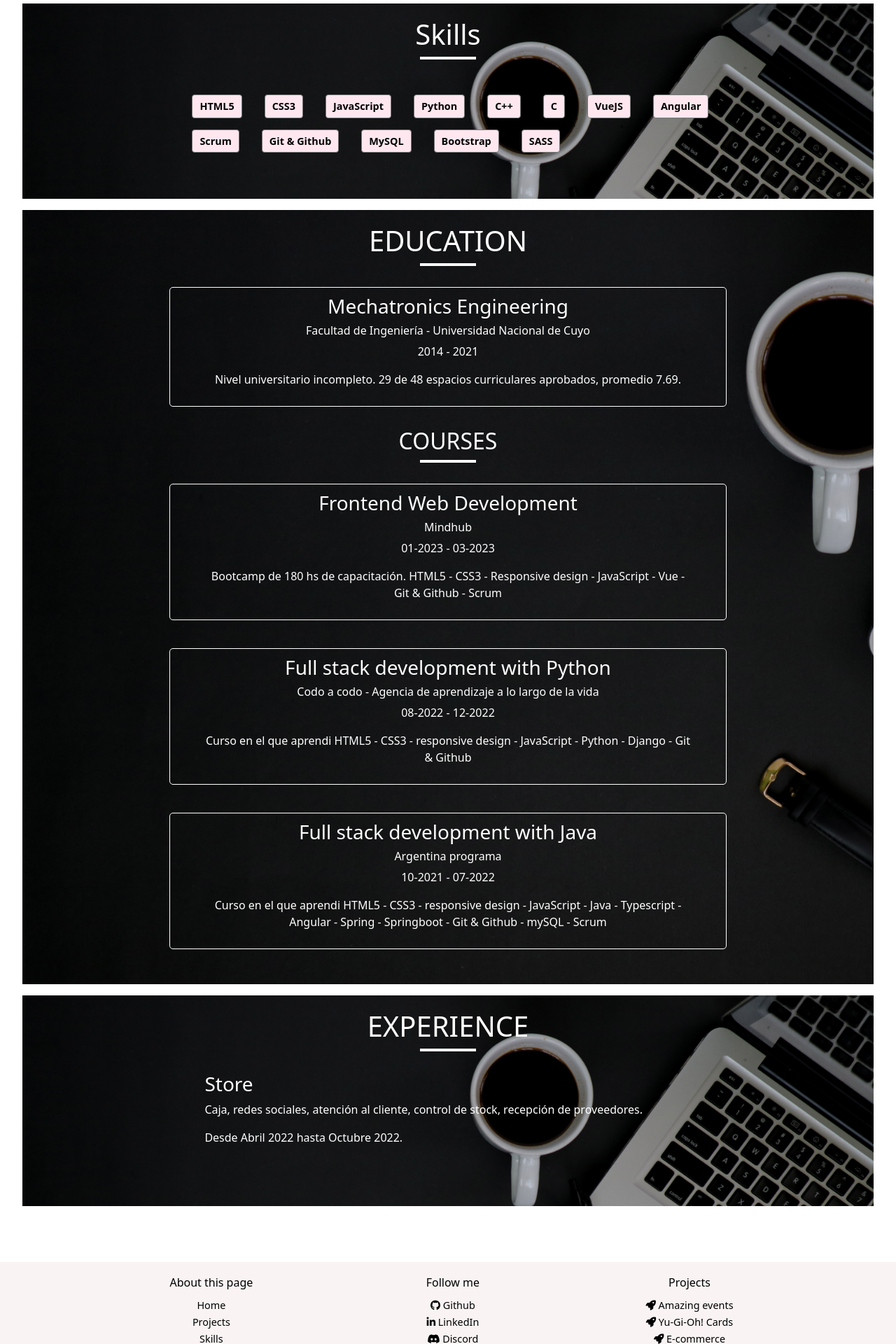
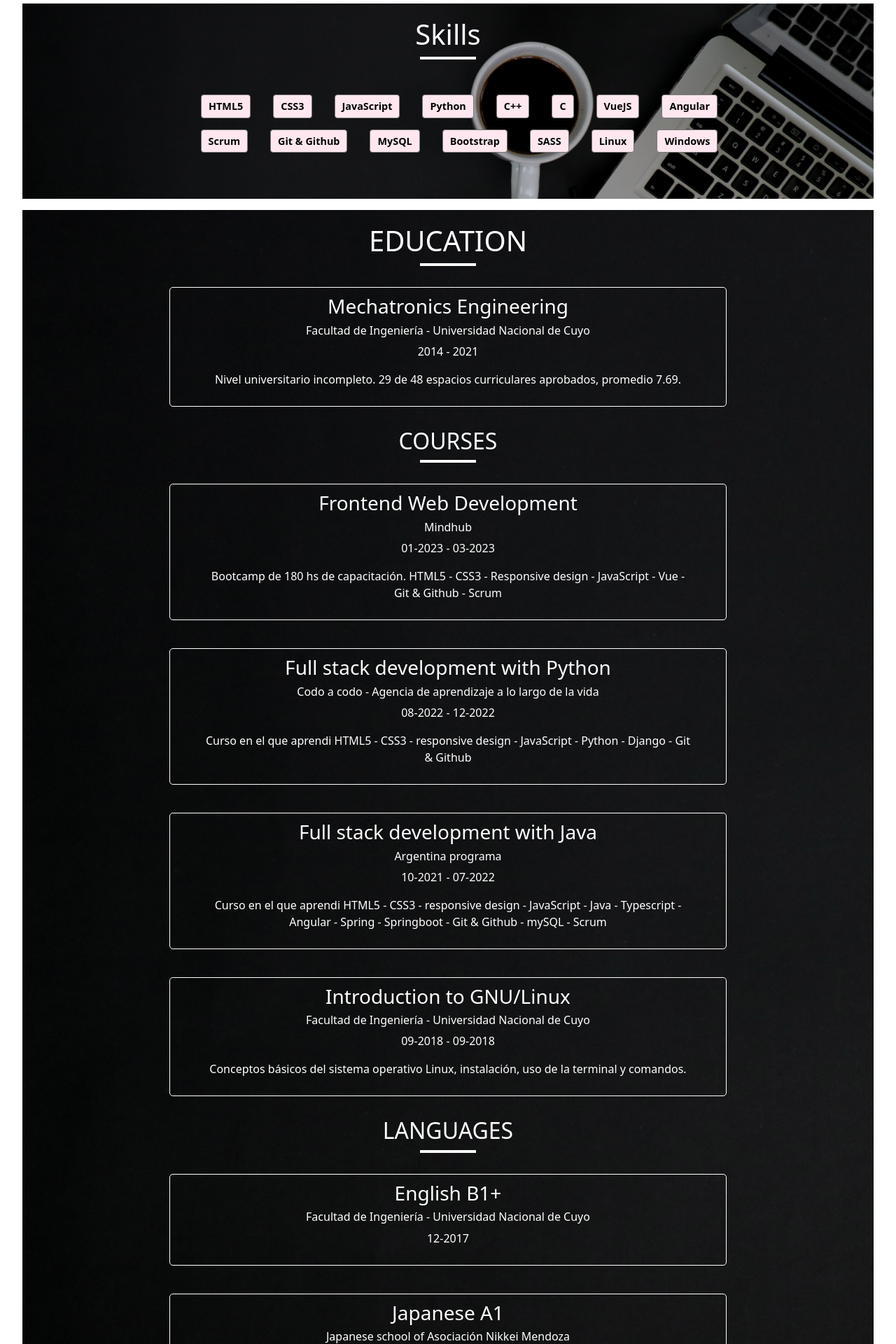
Before and after one commit to LiliaG-hiramatsu/portfolio-Lilia-Garcia, an Angular app: page / in a window 1280 px wide. Shown: the part 2120-4040 px from the top of the page at 70% size. Built offline with nearby package versions, Linux system fonts and the light colour scheme.

Commit message:
education complete

```diff
--- a/src/app/components/educacion/educacion.component.html
+++ b/src/app/components/educacion/educacion.component.html
@@ -15,4 +15,11 @@
         <p>{{ curso.start }} - {{ curso.end }}</p>
         <p>{{ curso.description }}</p>
     </div>
+    <h2>LANGUAGES</h2>
+    <div class="header-bar"></div>
+    <div class="education" *ngFor="let language of languagesList">
+        <h3>{{ language.title }}</h3>
+        <h6>{{ language.school }}</h6>
+        <p>{{ language.date }}</p>
+    </div>
 </div>
--- a/src/app/components/educacion/educacion.component.ts
+++ b/src/app/components/educacion/educacion.component.ts
@@ -10,6 +10,7 @@ export class EducacionComponent implements OnInit {
 
   educacionList:any;
   cursosList:any;
+  languagesList:any;
 
   constructor(private datosPortfolio: PortfolioService) { }
 
@@ -21,5 +22,9 @@ export class EducacionComponent implements OnInit {
     this.datosPortfolio.obtenerDatos().subscribe(data => {
       this.cursosList = data.cursos;
     });
+
+    this.datosPortfolio.obtenerDatos().subscribe(data => {
+      this.languagesList = data.languages;
+    });
   }
 }
--- a/src/assets/data/data.json
+++ b/src/assets/data/data.json
@@ -65,6 +65,12 @@
   },
   {
     "skill": "SASS"
+  },
+  {
+    "skill": "Linux"
+  },
+  {
+    "skill": "Windows"
   }],
   "educacion":[
   {
@@ -94,6 +100,23 @@
     "start": "10-2021",
     "end": "07-2022",
     "description": "Curso en el que aprendi HTML5 - CSS3 - responsive design - JavaScript - Java - Typescript - Angular - Spring - Springboot - Git & Github - mySQL - Scrum"
+  },
+  {
+    "title": "Introduction to GNU/Linux",
+    "school": "Facultad de Ingeniería - Universidad Nacional de Cuyo",
+    "start": "09-2018",
+    "end": "09-2018",
+    "description": "Conceptos básicos del sistema operativo Linux, instalación, uso de la terminal y comandos."
+  }],
+  "languages": [{
+    "title": "English B1+",
+    "school": "Facultad de Ingeniería - Universidad Nacional de Cuyo",
+    "date": "12-2017"
+  },
+  {
+    "title": "Japanese A1",
+    "school": "Japanese school of Asociación Nikkei Mendoza",
+    "date": "12-2022"
   }],
   "experiencia":[{
     "rubro": "Store",
--- a/src/styles.css
+++ b/src/styles.css
@@ -7,7 +7,6 @@
 .portada {
     background-image: url(./assets/data/images/montana-oscura.jpg);
     background-size: cover;
-    width: 100vw;
     height: 100vh;
     line-height: 3;
     padding: 40vh 20vw;
@@ -192,7 +191,7 @@
 .skills {
     display: flex;
     flex-wrap: wrap;
-    justify-content: flex-start;
+    justify-content: center;
 }
 
 .skills li {
```
